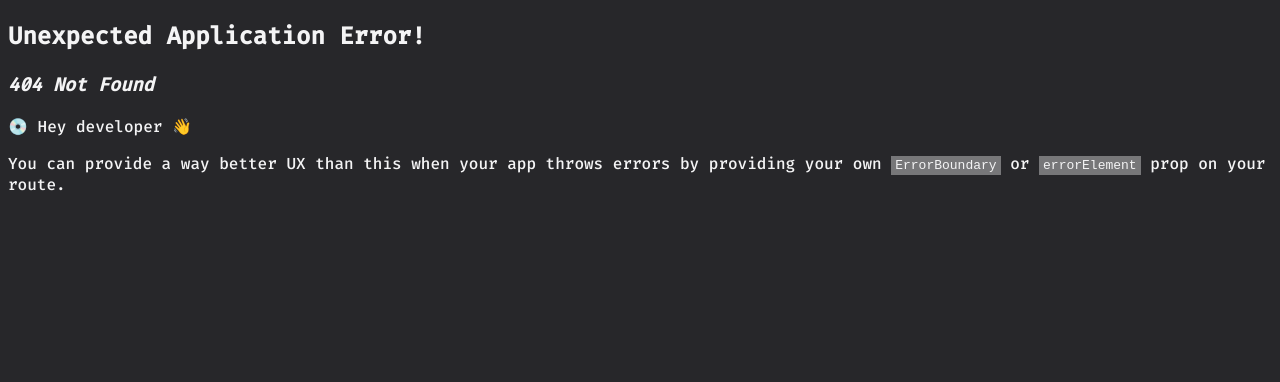
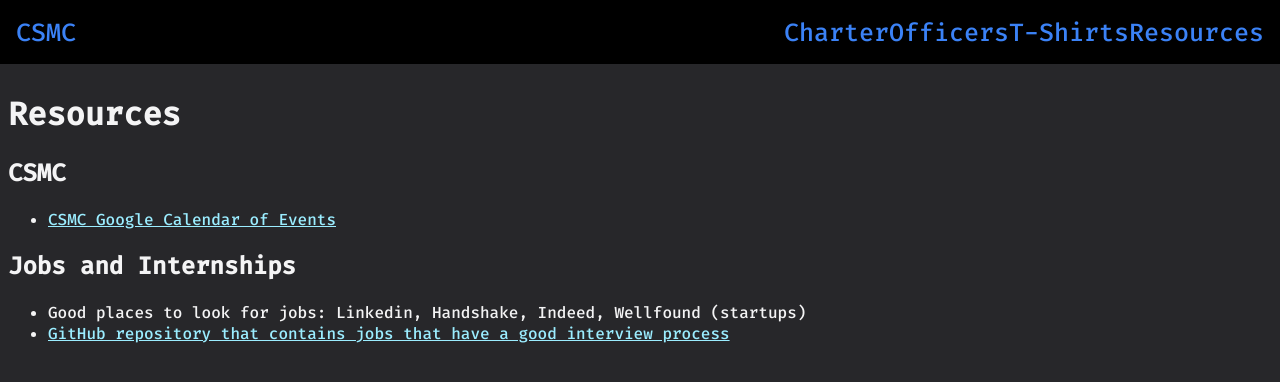
Before and after one commit to jspEclipse/csmc-website, a React (Vite) app: page /csmc-website/resources in a window 1280 px wide. Before the commit this address had no page. Shown: the top 382 px of the page. Built offline with nearby package versions, Linux system fonts and the light colour scheme.

Commit message:
Added resources

```diff
--- a/src/components/Nav.jsx
+++ b/src/components/Nav.jsx
@@ -15,6 +15,7 @@
           <Link to="/charter">Charter</Link>
           <Link to="/officers">Officers</Link>
           <Link to="/tshirts">T-Shirts</Link>
+          <Link to="/resources">Resources</Link>
         </nav>
       </div>
     </>
--- a/src/index.css
+++ b/src/index.css
@@ -21,6 +21,10 @@
   color: var(--color-obiesource-txt);
 }
 
+a {
+  color: #9bedff;
+}
+
 * {
   box-sizing: border-box;
 }
--- a/src/main.jsx
+++ b/src/main.jsx
@@ -12,6 +12,7 @@
 import Charter from "./routes/charter";
 import Tshirts from "./routes/tshirts";
 import Officers from "./routes/officers";
+import Resources from "./routes/resources";
 
 const router = createBrowserRouter(
   createRoutesFromElements(
@@ -21,6 +22,7 @@
       <Route path="charter" element={<Charter />} />
       <Route path="officers" element={<Officers />} />
       <Route path="tshirts" element={<Tshirts />} />
+      <Route path="resources" element={<Resources />} />
 
       {/* TODO: php */}
     </>
--- /dev/null
+++ b/src/routes/resources.jsx
@@ -0,0 +1,31 @@
+import Nav from "../components/Nav";
+
+export default function Resources() {
+  return (
+    <>
+      <Nav />
+      <h1> Resources </h1>
+      <h2> CSMC</h2>
+      <ul>
+        <li>
+          <a href="https://calendar.google.com/calendar/embed?src=c_81690d32e6d77b11c493f08af00e77c1a8059983f16c8b870c69e57566fb0206%40group.calendar.google.com&ctz=America%2FNew_York">
+            CSMC Google Calendar of Events
+          </a>
+        </li>
+      </ul>
+      <h2> Jobs and Internships</h2>
+      <ul>
+        <li>
+          Good places to look for jobs: Linkedin, Handshake, Indeed, Wellfound
+          (startups)
+        </li>
+        <li>
+          <a href="https://github.com/poteto/hiring-without-whiteboards">
+            GitHub repository that contains jobs that have a good interview
+            process
+          </a>
+        </li>
+      </ul>
+    </>
+  );
+}
```
